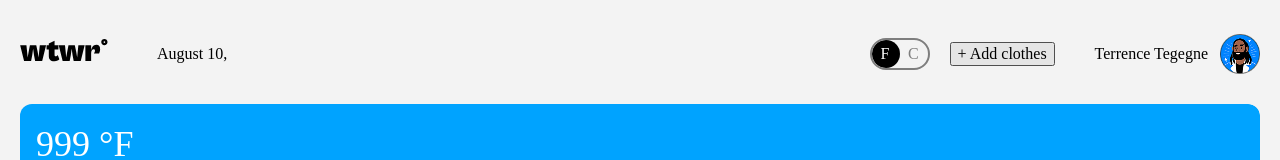
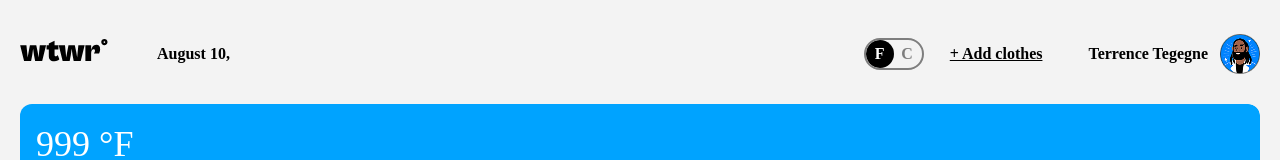
Before and after one commit to diegomur09/se_project_react, a React (Vite) app: page / in a window 1280 px wide. In both pictures the pointer is over the button "+ Add clothes". Shown: the top 160 px of the page. Built offline with nearby package versions, Linux system fonts and the light colour scheme; no server answers; data requests are answered from the project's data file.

Commit message:
add style

```diff
--- a/src/components/Header/Header.css
+++ b/src/components/Header/Header.css
@@ -3,6 +3,7 @@
   align-items: center;
   padding: 32px 0 28px;
   justify-content: space-between;
+  font-weight: 700;
 }
 .header__left-section {
   display: flex;
@@ -15,6 +16,14 @@
 
 .header__add-clothes-btn {
   margin: 0 20px 0 auto;
+  border: none;
+  background-color: transparent;
+  font-weight: 700;
+}
+
+.header__add-clothes-btn:hover {
+  cursor: pointer;
+  text-decoration: underline;
 }
 
 .header__user-container {
@@ -29,7 +38,9 @@
 .header__username {
   margin: 0;
 }
-
+.header__username:hover {
+  text-decoration: underline;
+}
 .header__link {
   text-decoration: none;
   color: #000;
```
